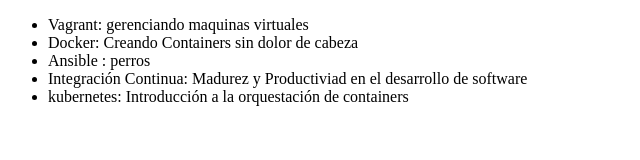
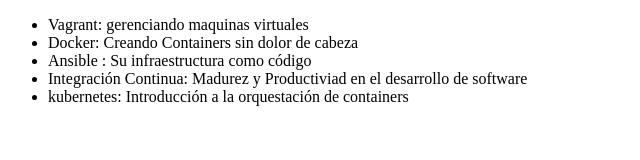
Before and after one commit to ArmandoRFlo01/alura-git, a plain HTML site: page index.html in a window 1280 px wide. Shown: the whole page, without its empty margins (0-640 px from the left). Drawn offline with Linux system fonts and the light colour scheme.

Commit message:
modificando el curso de Ansible

```diff
--- a/index.html
+++ b/index.html
@@ -8,7 +8,7 @@
         <ul>
             <li>Vagrant: gerenciando maquinas virtuales</li>
             <li>Docker: Creando Containers sin dolor de cabeza</li>
-            <li>Ansible : perros</li>
+            <li>Ansible : Su infraestructura como código</li>
             <li>Integración Continua: Madurez y Productiviad en el desarrollo de software</li>
             <li>kubernetes: Introducción a la orquestación de containers</li>
         </ul>
```
